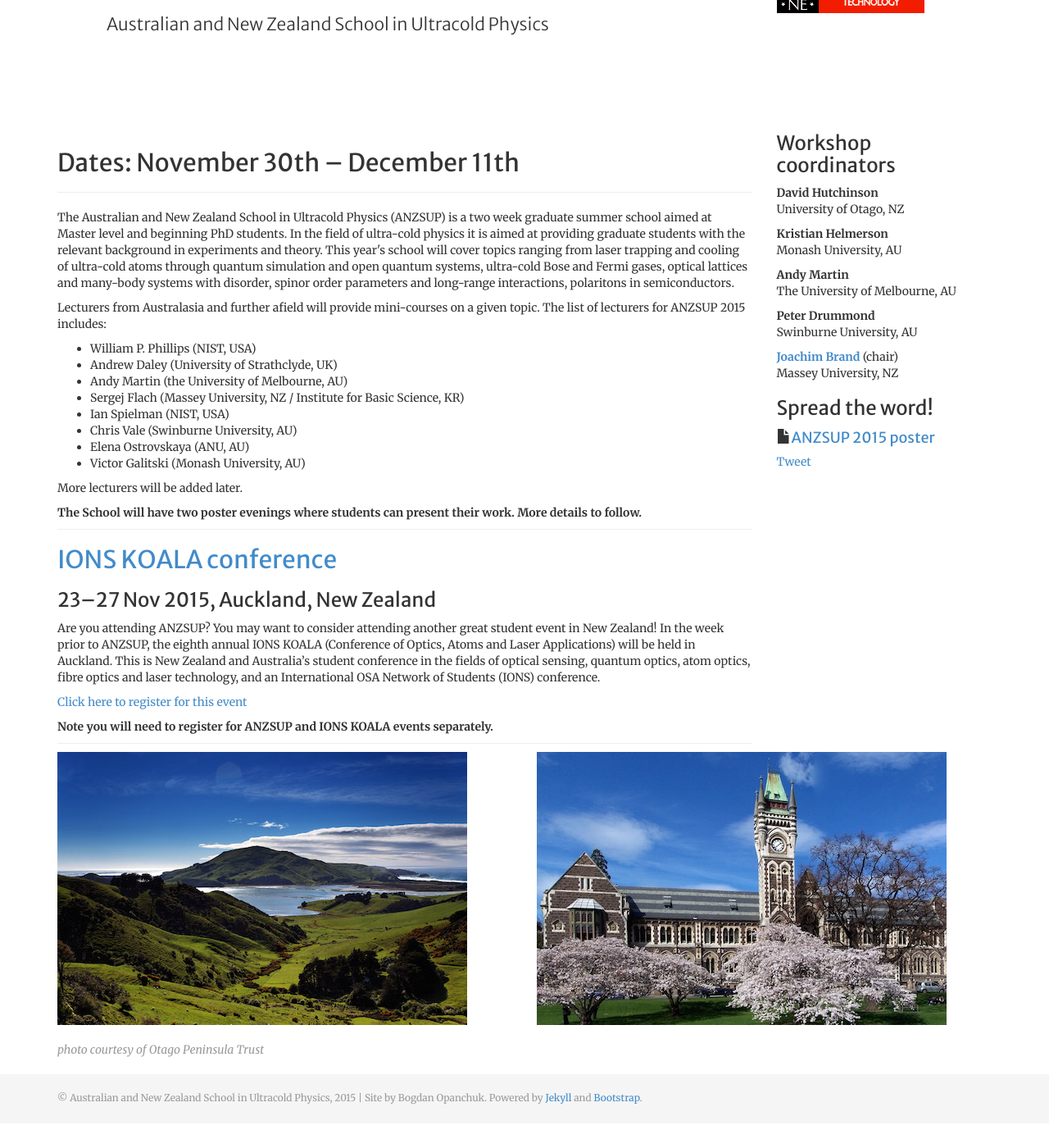
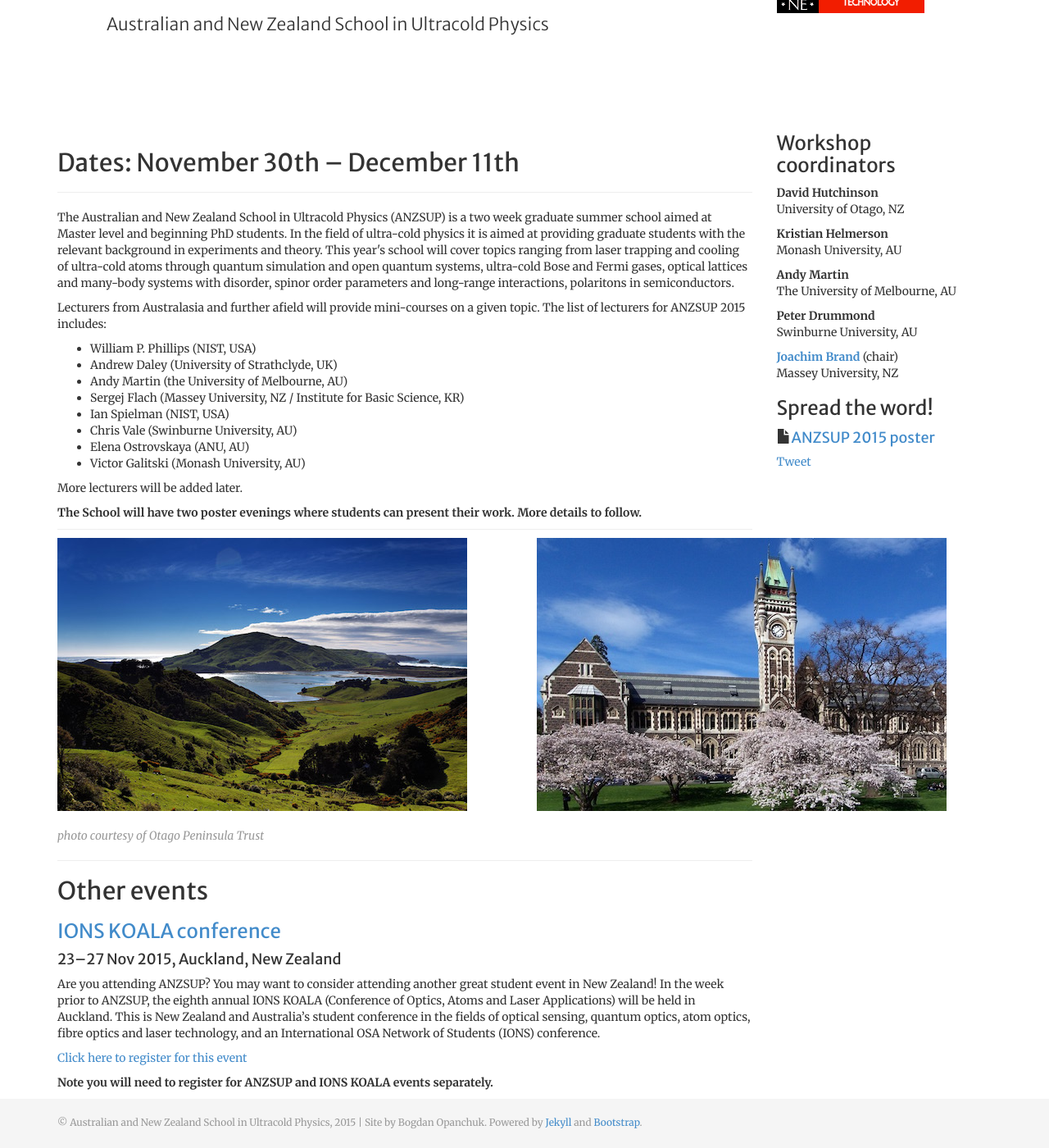
Before and after one commit to anzsup/anzsup.github.io, a Jekyll site: the page built from index.html, in a window 1280 px wide and 1400 px high, scrolled down 198 px. Shown: the whole window at 82% size. Built offline with Jekyll 4.4.1, drawn with Linux system fonts in a browser that asks for light colours; comment, search, counter and statistics services are not loaded; before the commit the page ends 1568 px from its top, so only the background shows below that; some of the changed lines change nothing that is shown.

Commit message:
index: moved the KOALA ad to the bottom

```diff
--- a/index.html
+++ b/index.html
@@ -65,17 +65,6 @@ group_position: 1
 
         <p class="bottom-separator"/>
 
-        <h2><a href="http://ionskoala.osahost.org">IONS KOALA conference</a></h2>
-        <h3>23&ndash;27 Nov 2015, Auckland, New Zealand</h3>
-
-        <p>Are you attending ANZSUP? You may want to consider attending another great student event in New Zealand! In the week prior to ANZSUP, the eighth annual IONS KOALA (Conference of Optics, Atoms and Laser Applications) will be held in Auckland. This is New Zealand and Australia’s student conference in the fields of optical sensing, quantum optics, atom optics, fibre optics and laser technology, and an International OSA Network of Students (IONS) conference.</p>
-
-        <p><a href="http://ionskoala.osahost.org/registration/">Click here to register for this event</a></p>
-
-        <p><strong>Note you will need to register for ANZSUP and IONS KOALA events separately.</strong></p>
-
-        <p class="bottom-separator"/>
-
     </div>
 
     <div class="col-md-3">
@@ -123,3 +112,20 @@ group_position: 1
         <p><a href="http://en.wikipedia.org/wiki/University_of_Otago_Clocktower_complex"><img width="100%" style="max-width:500px" src="images/dunedin-clocktower.jpg"></a></p>
     </div>
 </div>
+
+
+<div class="row">
+    <div class="col-md-9">
+        <p class="bottom-separator"/>
+
+        <h2>Other events</h2>
+        <h3><a href="http://ionskoala.osahost.org">IONS KOALA conference</a></h3>
+        <h4>23&ndash;27 Nov 2015, Auckland, New Zealand</h4>
+
+        <p>Are you attending ANZSUP? You may want to consider attending another great student event in New Zealand! In the week prior to ANZSUP, the eighth annual IONS KOALA (Conference of Optics, Atoms and Laser Applications) will be held in Auckland. This is New Zealand and Australia’s student conference in the fields of optical sensing, quantum optics, atom optics, fibre optics and laser technology, and an International OSA Network of Students (IONS) conference.</p>
+
+        <p><a href="http://ionskoala.osahost.org/registration/">Click here to register for this event</a></p>
+
+        <p><strong>Note you will need to register for ANZSUP and IONS KOALA events separately.</strong></p>
+    </div>
+</div>
```
